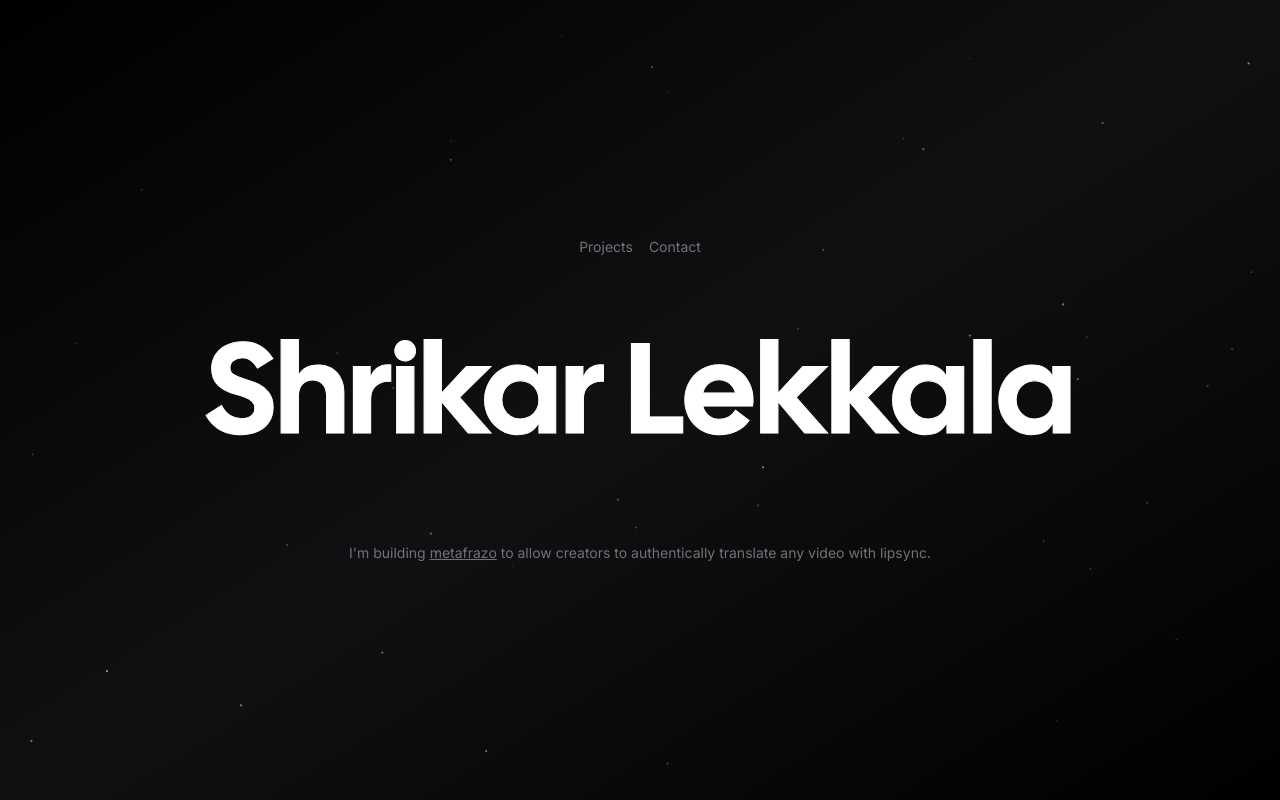
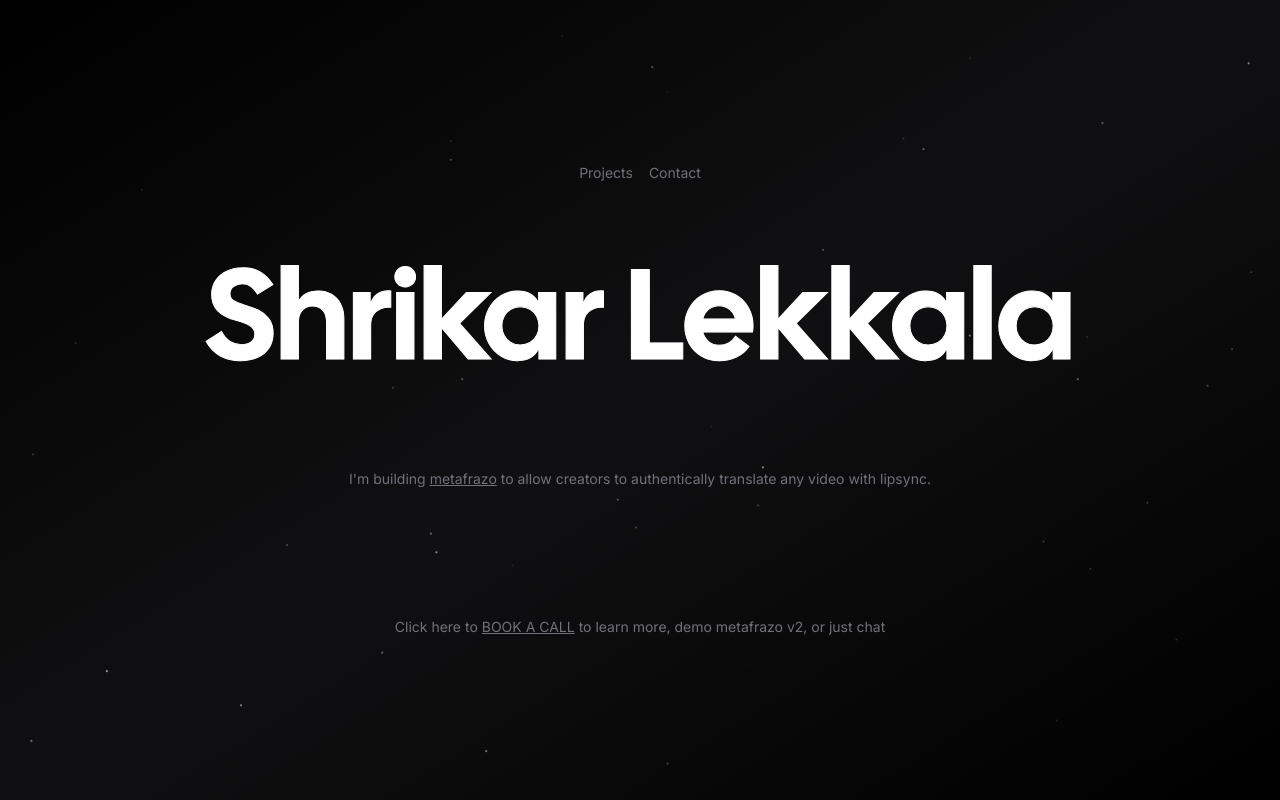
Before and after one commit to shrikarlekkala/ShrikPersonal, a Next.js app: page / in a window 1280 px wide. Built offline with nearby package versions, Linux system fonts and the light colour scheme; no server answers; what tailwindcss-debug-screens would draw is missing.

Commit message:
Update page.tsx

```diff
--- a/app/page.tsx
+++ b/app/page.tsx
@@ -45,6 +45,18 @@ export default function Home() {
           </Link> to allow creators to authentically translate any video with lipsync.
         </h2>
       </div>
+      <div className="my-16 text-center animate-fade-in">
+        <h2 className="text-sm text-zinc-500 ">
+          Click here to{" "}
+          <Link
+            target="_blank"
+            href="https://calendly.com/shrikar-lekkala/30min"
+            className="underline duration-500 hover:text-zinc-300"
+          >
+            BOOK A CALL
+          </Link> to learn more, demo metafrazo v2, or just chat
+        </h2>
+      </div>
     </div>
   );
 
```
